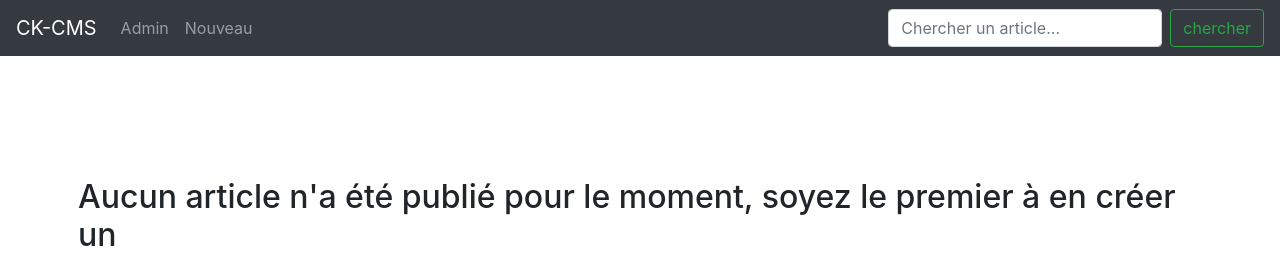
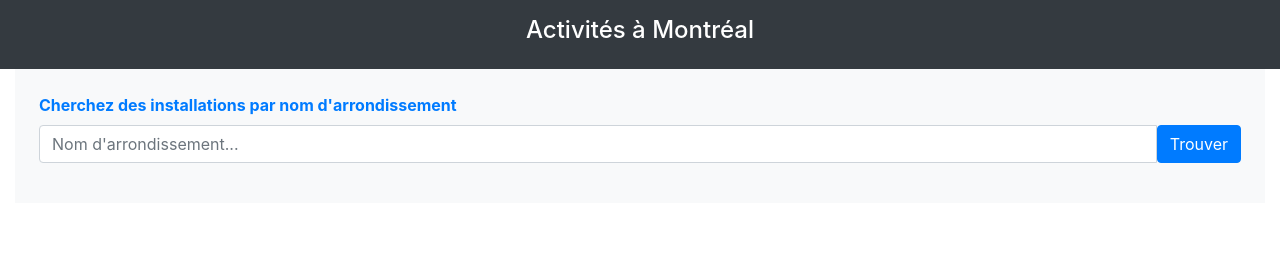
Before and after one commit to KelhyanC/INF5190_Projet_de_session, a Flask app: page / in a window 1280 px wide. Shown: the top 259 px of the page. Run offline with Flask 2, Linux system fonts and the light colour scheme; parts of the project's set-up code (start-up, migrations or seed data) failed here and were passed over; some libraries are stand-ins or nearby versions.

Commit message:
debut setup frontend

```diff
--- /dev/null
+++ b/inf5190_projet_src/static/scripts/index.js
@@ -0,0 +1,3 @@
+function test() {
+    console.log("Hello World")
+}
--- a/inf5190_projet_src/templates/index.html
+++ b/inf5190_projet_src/templates/index.html
@@ -1,36 +1,15 @@
 {% extends "layout.html" %}
 {% block content%}
-<div class="container p-2">
-    {% if not articles %}
-    <div class="d-flex flex-column justify-content-center align-items-center" style="height: 75vh;">
-        <h2>Aucun article n'a été publié pour le moment, soyez le premier à en créer un</h2>
-        <img src="../images/writeArticle.png" style="height: 250px; width: 250px;" alt="aucun_article">
-        <a class="btn btn-success" href="/admin-nouveau">Créer un article</a>
-    </div>
-    {% else %}
-    <div class="row d-flex justify-content-center">
-        <h2 class="font-italic m-3">Restez informés grâce à nos articles les plus récents sélectionnés pour vous</h2>
-        <div class="divider rounded w-50 bg-success py-1"></div>
-    </div>
-    {% for article in articles %}
-    <div class="card bg-secondary text-white text-center my-3">
-        <div class="card-header">
-            <span class="badge badge-pill badge-dark">id: {{article.id}}</span> - <span
-                class="badge badge-pill badge-dark">identifiant: {{article.identifiant}}</span>
-        </div>
-        <div class="card-body">
-            <h5 class="card-title font-weight-bold">{{article.titre}}</h5>
-            <p class="card-text font-italic">"{{article.paragraphe}}"</p>
-        </div>
-        <div class="card-footer text-white">
-            {{article.auteur}}, {{article.date_publication}}
+<div class="container-fluid pb-4">
+    <div class="bg-light p-4">
+        <label class="form-label text-primary font-weight-bold" for="arrondissement">Cherchez des installations par nom
+            d'arrondissement</label>
+        <div class="input-group mb-3">
+            <input type="text" class="form-control" placeholder="Nom d'arrondissement..."
+                aria-label="Nom arrondissement" aria-describedby="button-addon2" name="arrondissement">
+            <button class="btn btn-primary" onclick="test()" type="button" id="btn-arr">Trouver</button>
         </div>
     </div>
-    <div class="row d-flex justify-content-center flex-nowrap">
-        <div class="divider rounded w-25 bg-success py-1"></div>
-    </div>
-    {% endfor %}
-    {% endif %}
 </div>
 
 {% endblock%}
--- a/inf5190_projet_src/templates/layout.html
+++ b/inf5190_projet_src/templates/layout.html
@@ -7,7 +7,7 @@
     <meta name="viewport" content="width=device-width, initial-scale=1.0">
     <link rel="stylesheet" href="https://maxcdn.bootstrapcdn.com/bootstrap/4.0.0/css/bootstrap.min.css"
         integrity="sha384-Gn5384xqQ1aoWXA+058RXPxPg6fy4IWvTNh0E263XmFcJlSAwiGgFAW/dAiS6JXm" crossorigin="anonymous">
-    <title>CK-CMS-TP1</title>
+    <title>CK - Projet de session</title>
     <style>
         body {
             min-height: 100vh;
@@ -21,40 +21,16 @@
 </head>
 
 <body>
-    <nav class="navbar navbar-expand-lg navbar-dark bg-dark">
-        <a class="navbar-brand" href="/">CK-CMS</a>
-        <button class="navbar-toggler" type="button" data-toggle="collapse" data-target="#navbarSupportedContent"
-            aria-controls="navbarSupportedContent" aria-expanded="false" aria-label="Toggle navigation">
-            <span class="navbar-toggler-icon"></span>
-        </button>
-
-        <div class="collapse navbar-collapse" id="navbarSupportedContent">
-            <ul class="navbar-nav mr-auto">
-                <li class="nav-item ">
-                    <a class="nav-link" href="/admin">Admin</a>
-                </li>
-                <li class="nav-item">
-                    <a class="nav-link" href="/admin-nouveau">Nouveau</a>
-                </li>
-            </ul>
-            <form action="/chercher-article" method="GET" class="form-inline my-2 my-lg-0">
-                <input class="form-control mr-sm-2" type="text" placeholder="Chercher un article..." id="recherche"
-                    aria-describedby="recherche" name="recherche" required>
-                <button class="btn btn-outline-success my-2 my-sm-0" type="submit">chercher</button>
-            </form>
-        </div>
-    </nav>
-    {% if search_error %}
-    <div class="alert alert-danger" role="alert">
-        Les données inscrites dans le champs de recherche ne sont pas valides
+    <div class="container-fluid-nav text-center bg-dark py-3">
+        <a class="text-white" href="/">
+            <h4>Activités à Montréal</h4>
+        </a>
     </div>
-    {% endif %}
-
     {% block content %}
     {% endblock %}
 
     <div class="sticky-footer container-fluid bg-dark text-white p-2">
-        <p class="text-center font-italic "> Kelhyan Carmont - CMS - INF5190</p>
+        <p class="text-center font-italic "> Kelhyan Carmont - Projet de session - INF5190</p>
         <p class="text-center font-italic ">AUTOMNE 2021:UQAM</p>
     </div>
 
@@ -67,6 +43,7 @@
     <script src="https://maxcdn.bootstrapcdn.com/bootstrap/4.0.0/js/bootstrap.min.js"
         integrity="sha384-JZR6Spejh4U02d8jOt6vLEHfe/JQGiRRSQQxSfFWpi1MquVdAyjUar5+76PVCmYl"
         crossorigin="anonymous"></script>
+    <script src="../scripts/index.js"></script>
 </body>
 
 </html>
```
